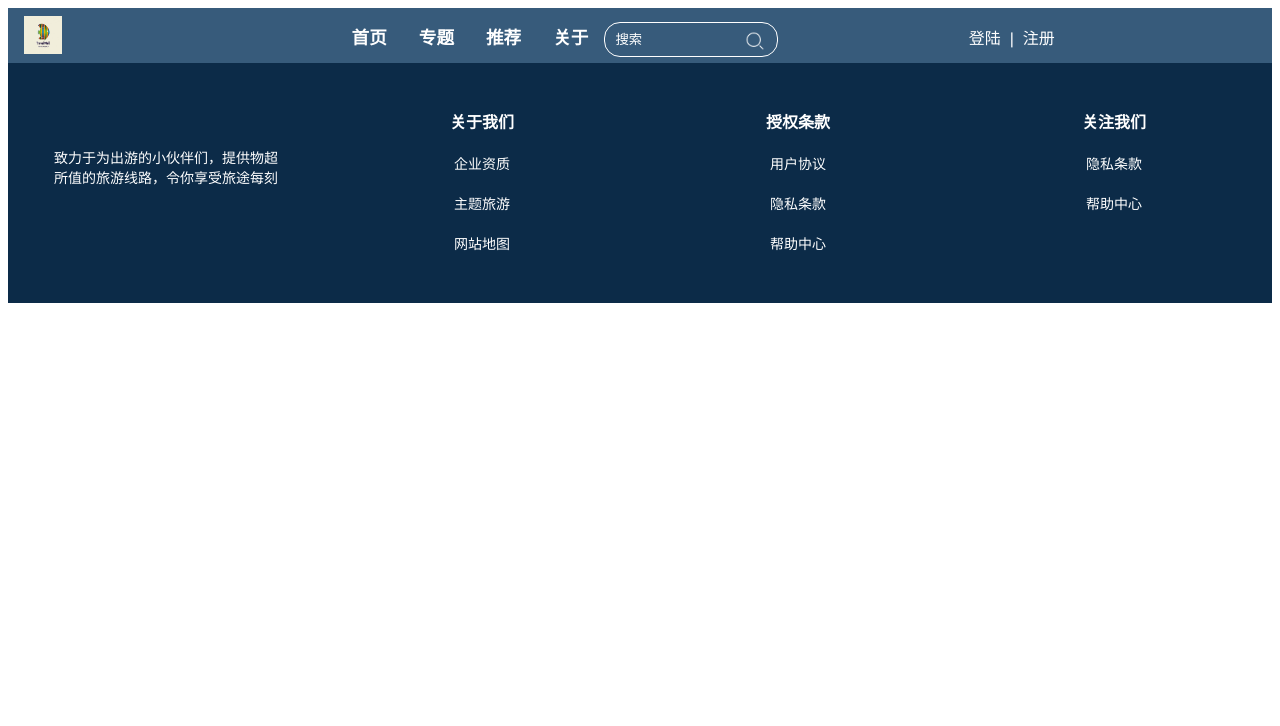
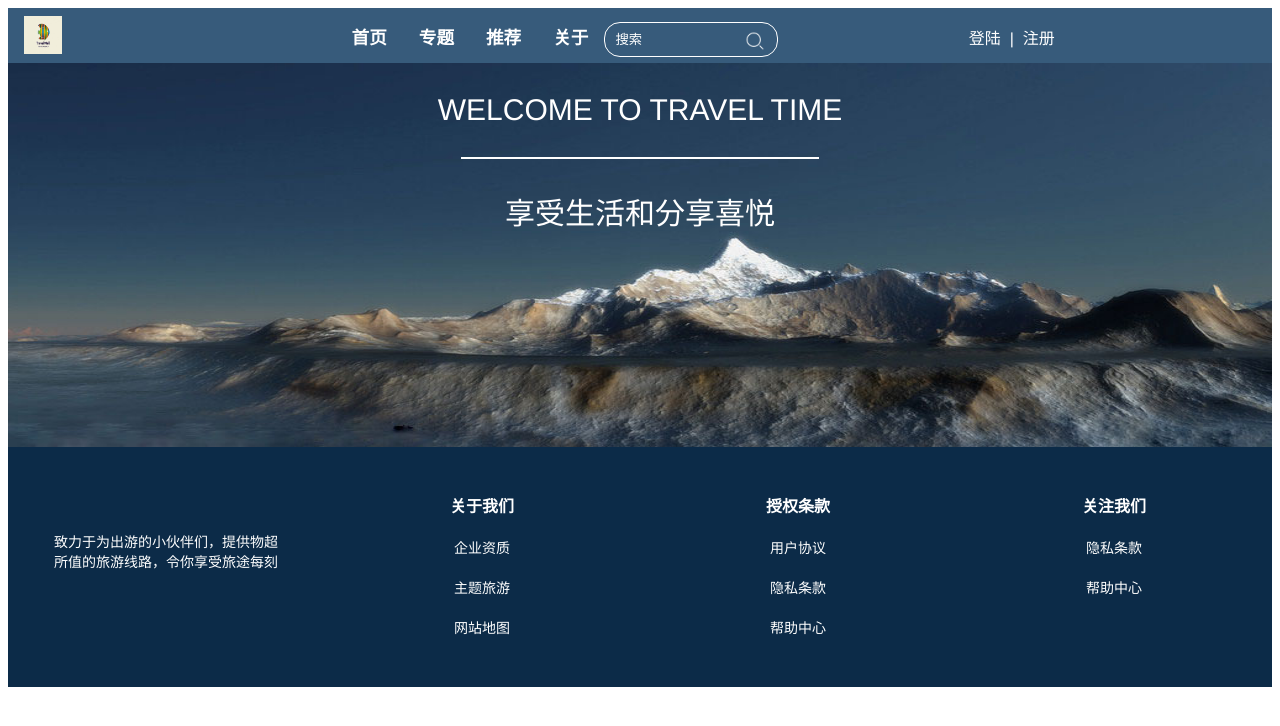
Before and after one commit to SunShinewyf/vue-webpack, a Vue app: page /#/ in a window 1280 px wide. Shown: the top 726 px of the page. Built offline with nearby package versions, Linux system fonts and the light colour scheme.

Commit message:
add the big img to home page

```diff
--- a/src/pages/Home.vue
+++ b/src/pages/Home.vue
@@ -1,6 +1,13 @@
 <template>
   <div class="home">
      <app-header></app-header>
+     <div class="header-img">
+     <div class="text">
+        <p class="title">WELCOME TO TRAVEL TIME</p>
+        <div class="line"></div>
+        <p>享受生活和分享喜悦</p>
+     </div>
+     </div>
      <app-footer></app-footer>
   </div>
 </template>
@@ -24,4 +31,26 @@ export default {
 
 <!-- Add "scoped" attribute to limit CSS to this component only -->
 <style scoped>
+.header-img{
+   width:100%;
+   height:384px;
+   background:url(../assets/header.jpg) no-repeat;
+   margin-top:-30px;
+   background-size:100% 100%;
+}
+.text{
+   color:#fff;
+   text-align:center;
+}
+.text p{
+   font-size:30px;
+}
+.text .title{
+   padding-top:30px;
+}
+.line{
+   border:1px solid #fff;
+   width:356px;
+   margin:0 auto;
+}
 </style>
```
Also changed, not shown: src/assets/header.jpg (added).
